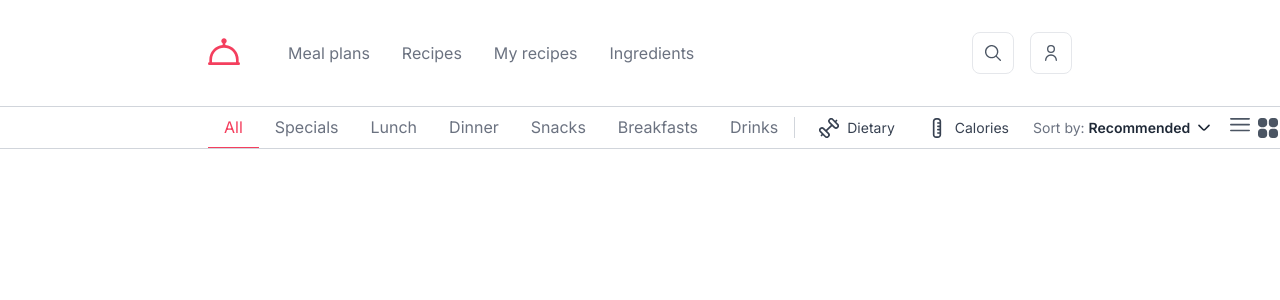
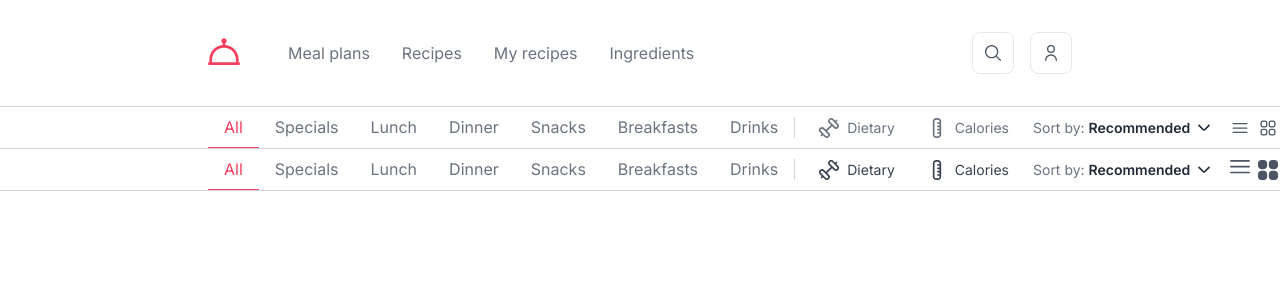
Before and after one commit to DanielPenalozaB/dailyrecipes, a Next.js app: page / in a window 1280 px wide. Shown: the top 300 px of the page. Built offline with nearby package versions, Linux system fonts and the light colour scheme.

Commit message:
feat: :sparkles: Extend navbar features and structure

```diff
--- a/src/components/ui/Navbar.tsx
+++ b/src/components/ui/Navbar.tsx
@@ -3,6 +3,7 @@
 
 export default function Navbar() {
     return (
+        <>
             <nav className="flex w-full items-center justify-between border-b border-gray-300 px-52 py-8">
                 <div className="flex items-center gap-12">
                     <Link href={'/'}>
@@ -18,20 +19,40 @@
                     </Link>
                     <ul className="flex gap-8">
                         <li>
-                        <Link href={'/'} className='text-gray-500 hover:text-rose-500'>Meal plans</Link>
+                            <Link
+                                href={'/'}
+                                className="text-gray-500 hover:text-rose-500"
+                            >
+                                Meal plans
+                            </Link>
                         </li>
                         <li>
-                        <Link href={'/recipes'} className='text-gray-500 hover:text-rose-500'>Recipes</Link>
+                            <Link
+                                href={'/recipes'}
+                                className="text-gray-500 hover:text-rose-500"
+                            >
+                                Recipes
+                            </Link>
                         </li>
                         <li>
-                        <Link href={'/my-recipes'} className='text-gray-500 hover:text-rose-500'>My recipes</Link>
+                            <Link
+                                href={'/my-recipes'}
+                                className="text-gray-500 hover:text-rose-500"
+                            >
+                                My recipes
+                            </Link>
                         </li>
                         <li>
-                        <Link href={'/ingredients'} className='text-gray-500 hover:text-rose-500'>Ingredients</Link>
+                            <Link
+                                href={'/ingredients'}
+                                className="text-gray-500 hover:text-rose-500"
+                            >
+                                Ingredients
+                            </Link>
                         </li>
                     </ul>
                 </div>
-            <div className='flex gap-4'>
+                <div className="flex gap-4">
                     <button
                         type="button"
                         title="Search"
@@ -63,5 +84,146 @@
                     </button>
                 </div>
             </nav>
+            <div className="flex justify-between border-b border-gray-300 px-52">
+                <div className="flex w-full items-center justify-between">
+                    <ul className="flex">
+                        <li
+                            className="cursor-pointer border-b border-rose-500 px-4 py-2 text-rose-500"
+                            title="All"
+                        >
+                            All
+                        </li>
+                        <li
+                            className="cursor-pointer border-b border-white px-4 py-2 text-gray-500 hover:border-rose-500 hover:text-rose-500"
+                            title="Specials"
+                        >
+                            Specials
+                        </li>
+                        <li
+                            className="cursor-pointer border-b border-white px-4 py-2 text-gray-500 hover:border-rose-500 hover:text-rose-500"
+                            title="Lunch"
+                        >
+                            Lunch
+                        </li>
+                        <li
+                            className="cursor-pointer border-b border-white px-4 py-2 text-gray-500 hover:border-rose-500 hover:text-rose-500"
+                            title="Dinner"
+                        >
+                            Dinner
+                        </li>
+                        <li
+                            className="cursor-pointer border-b border-white px-4 py-2 text-gray-500 hover:border-rose-500 hover:text-rose-500"
+                            title="Snacks"
+                        >
+                            Snacks
+                        </li>
+                        <li
+                            className="cursor-pointer border-b border-white px-4 py-2 text-gray-500 hover:border-rose-500 hover:text-rose-500"
+                            title="Breakfasts"
+                        >
+                            Breakfasts
+                        </li>
+                        <li
+                            className="cursor-pointer border-b border-white px-4 py-2 text-gray-500 hover:border-rose-500 hover:text-rose-500"
+                            title="Drinks"
+                        >
+                            Drinks
+                        </li>
+                    </ul>
+                </div>
+                <div className="flex items-center gap-4">
+                    <div className="h-1/2 w-[1px] bg-gray-300" />
+                    <button
+                        type="button"
+                        className="flex items-center gap-2 fill-gray-500 px-2 py-1 text-sm text-gray-500 hover:fill-gray-400 hover:text-gray-400"
+                    >
+                        <svg
+                            xmlns="http://www.w3.org/2000/svg"
+                            id="Layer_1"
+                            viewBox="0 0 24 24"
+                            className="h-5"
+                        >
+                            <path d="m22.942 6.837-2.182-2.183.947-.947a1 1 0 1 0 -1.414-1.414l-.947.947-2.183-2.182a3.7 3.7 0 0 0 -5.105 0 3.609 3.609 0 0 0 0 5.106l2.182 2.182-5.894 5.894-2.183-2.182a3.7 3.7 0 0 0 -5.105 0 3.609 3.609 0 0 0 0 5.106l2.182 2.182-.947.947a1 1 0 1 0 1.414 1.414l.947-.947 2.183 2.182a3.609 3.609 0 0 0 5.105 0 3.608 3.608 0 0 0 0-5.105l-2.182-2.182 5.9-5.895 2.182 2.182a3.609 3.609 0 0 0 5.105 0 3.608 3.608 0 0 0 0-5.105zm-11.942 13.553a1.6 1.6 0 0 1 -.472 1.138 1.647 1.647 0 0 1 -2.277 0l-5.779-5.779a1.61 1.61 0 1 1 2.277-2.277l5.779 5.779a1.6 1.6 0 0 1 .472 1.139zm10.528-9.862a1.647 1.647 0 0 1 -2.277 0l-5.779-5.779a1.61 1.61 0 1 1 2.277-2.277l5.779 5.779a1.609 1.609 0 0 1 0 2.277z" />
+                        </svg>
+                        Dietary
+                    </button>
+                    <button
+                        type="button"
+                        className="flex items-center gap-2 fill-gray-500 px-2 py-1 text-sm text-gray-500 hover:fill-gray-400 hover:text-gray-400"
+                    >
+                        <svg
+                            xmlns="http://www.w3.org/2000/svg"
+                            id="Layer_1"
+                            data-name="Layer 1"
+                            viewBox="0 0 24 24"
+                            className="h-5"
+                        >
+                            <path d="M13,0h-2c-2.206,0-4,1.794-4,4V20c0,2.206,1.794,4,4,4h2c2.206,0,4-1.794,4-4V4c0-2.206-1.794-4-4-4Zm0,22h-2c-1.103,0-2-.897-2-2V4c0-1.103,.897-2,2-2h2c1.103,0,2,.897,2,2v1h-2c-.553,0-1,.447-1,1s.447,1,1,1h2v2h-2c-.553,0-1,.447-1,1s.447,1,1,1h2v2h-2c-.553,0-1,.447-1,1s.447,1,1,1h2v2h-2c-.553,0-1,.447-1,1s.447,1,1,1h2v1c0,1.103-.897,2-2,2Z" />
+                        </svg>
+                        Calories
+                    </button>
+                    <div className="flex gap-1 text-sm">
+                        <span className="whitespace-nowrap text-gray-500">
+                            Sort by:
+                        </span>
+                        <button className="flex cursor-pointer gap-1 fill-gray-800 text-gray-800 hover:fill-gray-600 hover:text-gray-600">
+                            <span className="font-semibold">Recommended</span>
+                            <svg
+                                xmlns="http://www.w3.org/2000/svg"
+                                id="Outline"
+                                viewBox="0 0 24 24"
+                                className="h-5"
+                            >
+                                <path d="M18.71,8.21a1,1,0,0,0-1.42,0l-4.58,4.58a1,1,0,0,1-1.42,0L6.71,8.21a1,1,0,0,0-1.42,0,1,1,0,0,0,0,1.41l4.59,4.59a3,3,0,0,0,4.24,0l4.59-4.59A1,1,0,0,0,18.71,8.21Z" />
+                            </svg>
+                        </button>
+                    </div>
+                    <div className="flex gap-2">
+                        <button
+                            type="button"
+                            title="List"
+                            className="stroke-gray-600 hover:stroke-gray-500"
+                        >
+                            <svg
+                                xmlns="http://www.w3.org/2000/svg"
+                                fill="none"
+                                viewBox="0 0 24 24"
+                                stroke-width="1.5"
+                                stroke="currentColor"
+                                data-slot="icon"
+                                className="h-5 stroke-inherit"
+                            >
+                                <path
+                                    stroke-linecap="round"
+                                    stroke-linejoin="round"
+                                    d="M3.75 6.75h16.5M3.75 12h16.5m-16.5 5.25h16.5"
+                                />
+                            </svg>
+                        </button>
+                        <button
+                            type="button"
+                            title="Cards"
+                            className="stroke-gray-600 hover:stroke-gray-500"
+                        >
+                            <svg
+                                xmlns="http://www.w3.org/2000/svg"
+                                fill="none"
+                                viewBox="0 0 24 24"
+                                stroke-width="1.5"
+                                stroke="currentColor"
+                                data-slot="icon"
+                                className="h-5 stroke-inherit"
+                            >
+                                <path
+                                    stroke-linecap="round"
+                                    stroke-linejoin="round"
+                                    d="M3.75 6A2.25 2.25 0 0 1 6 3.75h2.25A2.25 2.25 0 0 1 10.5 6v2.25a2.25 2.25 0 0 1-2.25 2.25H6a2.25 2.25 0 0 1-2.25-2.25V6ZM3.75 15.75A2.25 2.25 0 0 1 6 13.5h2.25a2.25 2.25 0 0 1 2.25 2.25V18a2.25 2.25 0 0 1-2.25 2.25H6A2.25 2.25 0 0 1 3.75 18v-2.25ZM13.5 6a2.25 2.25 0 0 1 2.25-2.25H18A2.25 2.25 0 0 1 20.25 6v2.25A2.25 2.25 0 0 1 18 10.5h-2.25a2.25 2.25 0 0 1-2.25-2.25V6ZM13.5 15.75a2.25 2.25 0 0 1 2.25-2.25H18a2.25 2.25 0 0 1 2.25 2.25V18A2.25 2.25 0 0 1 18 20.25h-2.25A2.25 2.25 0 0 1 13.5 18v-2.25Z"
+                                />
+                            </svg>
+                        </button>
+                    </div>
+                </div>
+            </div>
+        </>
     );
 }
```
Lines whose indentation alone changed are shown as unchanged.
